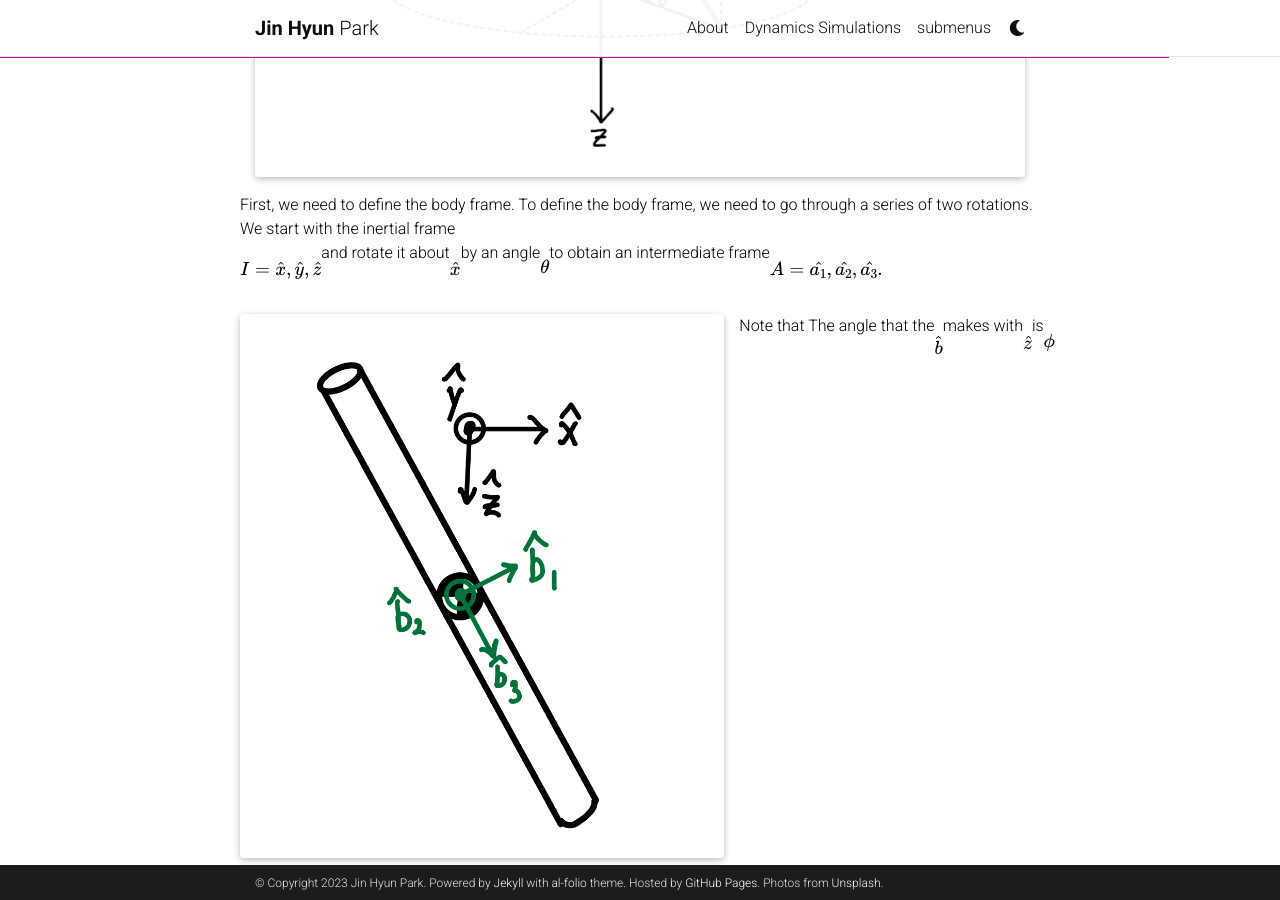
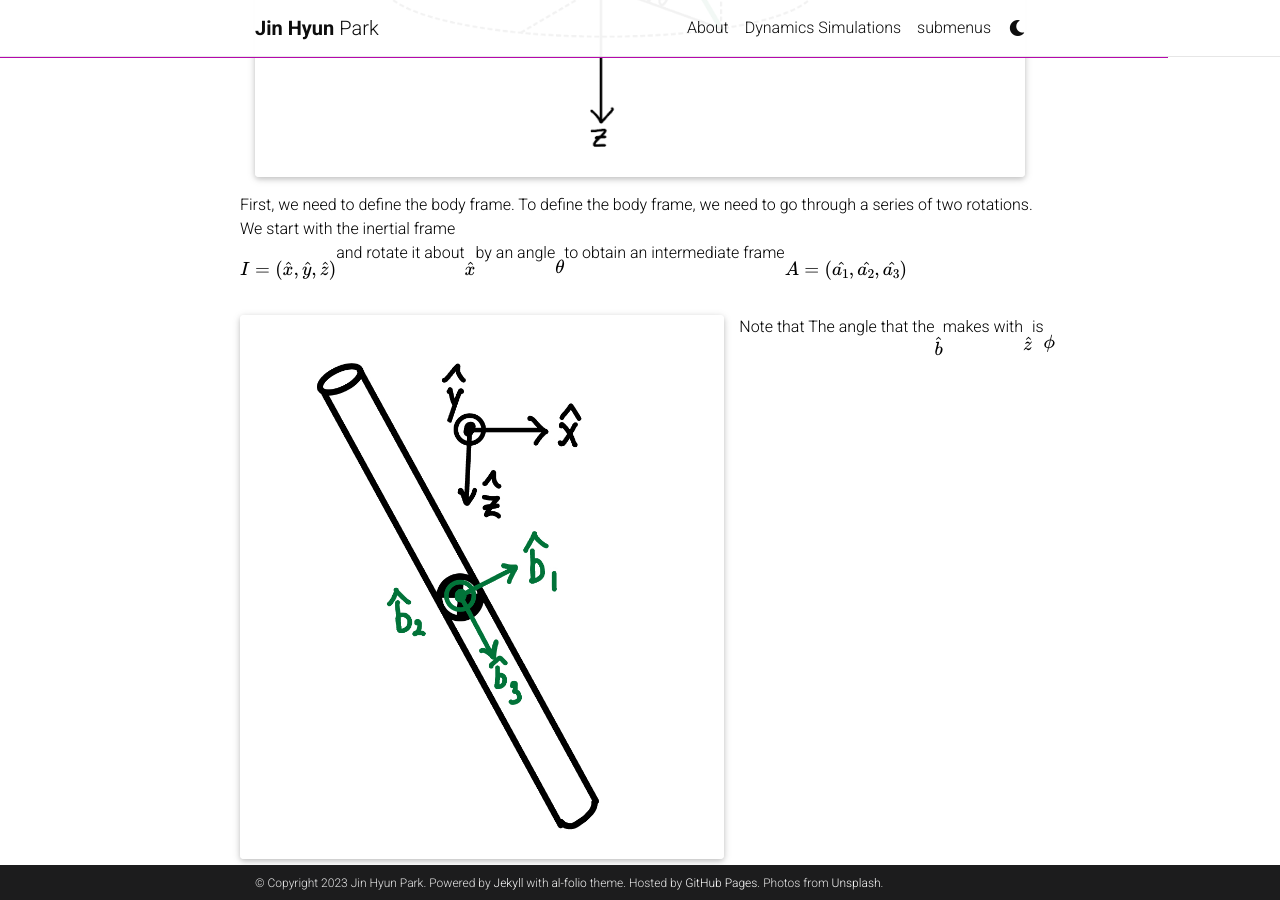
Before and after one commit to jinhyunpark2459/jinhyunpark2459.github.io, a Jekyll site: the page built from _projects/single_pendulum.md, in a window 1280 px wide and 900 px high, scrolled down 962 px. Built offline with Jekyll 4.4.1, drawn with Linux system fonts in a browser that asks for light colours; full-size pictures stand in for the smaller copies a plugin makes; comment, search, counter and statistics services are not loaded; a style sheet for code colours, icons or effects is not loaded.

Commit message:
Update single_pendulum.md

```diff
--- a/_projects/single_pendulum.md
+++ b/_projects/single_pendulum.md
@@ -21,7 +21,7 @@ In general, you need 6 coordinates to fully describe the position and orientatio
         {% include figure.html path="assets/img/angles.png" class="img-fluid rounded z-depth-1" %}
     </div>
 
-First, we need to define the body frame. To define the body frame, we need to go through a series of two rotations. We start with the inertial frame $$I={\hat{x},\hat{y},\hat{z}}$$ and rotate it about $$\hat{x}$$ by an angle $$\theta$$ to obtain an intermediate frame $$A={\hat{a_1},\hat{a_2},\hat{a_3}}.$$
+First, we need to define the body frame. To define the body frame, we need to go through a series of two rotations. We start with the inertial frame $$I=(\hat{x},\hat{y},\hat{z})$$ and rotate it about $$\hat{x}$$ by an angle $$\theta$$ to obtain an intermediate frame $$A=(\hat{a_1},\hat{a_2},\hat{a_3})$$
 
 <div class="row mt-3">
     <div class="col-sm mt-3 mt-md-0">
```
